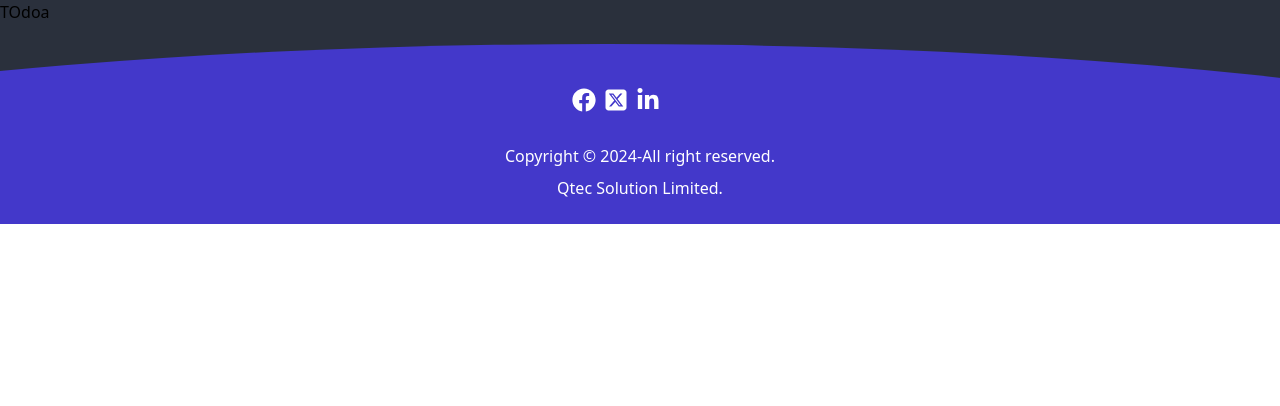
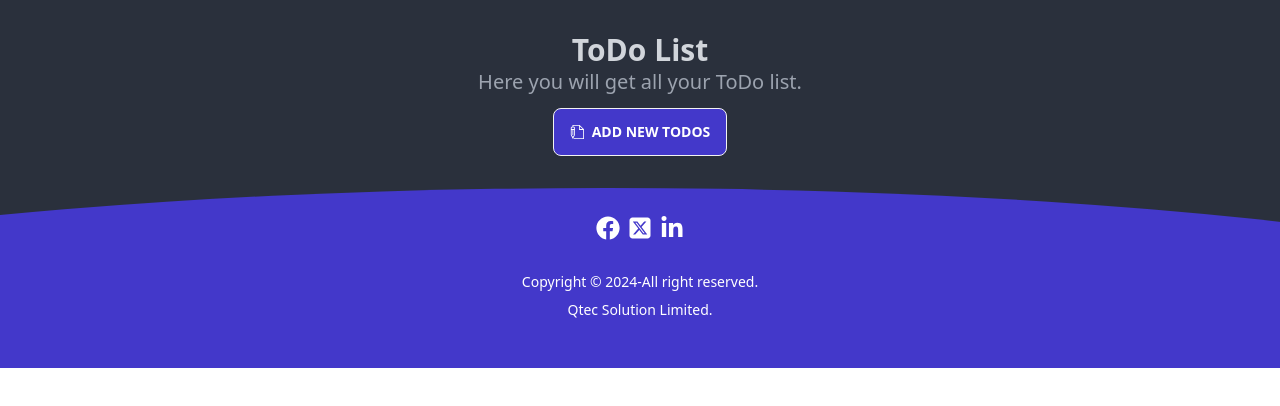
Before and after one commit to monzurul002/todo-list-app, a React (Vite) app: page /todos in a window 1280 px wide. Shown: the top 406 px of the page. Built offline with nearby package versions, Linux system fonts and the light colour scheme.

Commit message:
todos page added

```diff
--- a/package.json
+++ b/package.json
@@ -23,6 +23,7 @@
     "@types/react-dom": "^18.2.19",
     "@vitejs/plugin-react": "^4.2.1",
     "autoprefixer": "^10.4.17",
+    "daisyui": "^4.6.2",
     "eslint": "^8.56.0",
     "eslint-plugin-react": "^7.33.2",
     "eslint-plugin-react-hooks": "^4.6.0",
--- a/src/App.jsx
+++ b/src/App.jsx
@@ -1,3 +1,4 @@
+import { Link } from "react-router-dom";
 import todo from "./assets/todo.png";
 import { LuPlusCircle } from "react-icons/lu";
 
@@ -17,9 +18,10 @@ const App = () => {
           <p className="py-12 mx-4 text-md text-gray-400 font-semibold text-center"> Qtec Task ToDo List App is a kind of app that generally used to maintain our day-to-day tasks or list everything that we have to do, with the most important tasks at the top of the list.It is helpful in planning our daily schedules.</p>
 
           <div className="flex justify-center">
-            <button className="flex justify-center gap-1  bg-indigo-700 items-center text-center font-bold text-white py-2 px-3 text-sm rounded-lg">
+            <Link to='/todos'>  <button className="flex justify-center gap-1  bg-indigo-700 items-center text-center font-bold text-white py-2 px-3 text-sm rounded-lg">
               <LuPlusCircle className="font-bold text-xl text-md text-white" />
               ADD YOUR TODO NOW</button>
+            </Link>
           </div>
 
         </div>
--- a/src/components/Footer.jsx
+++ b/src/components/Footer.jsx
@@ -5,16 +5,16 @@ import { FaSquareXTwitter } from "react-icons/fa6";
 const Footer = () => {
     return (
         <div className="footer w-full text-white">
-            <div className="flex justify-center items-center space-y-16">
-                <div className="pt-16">
-                    <div className="w-1/2 mx-auto pb-8 flex  gap-2">
+            <div className="flex justify-center items-center pt-12 w-full text-center">
+                <div className="w-1/2 mx-auto  ">
+                    <div className=" w-full pb-8 flex justify-center  gap-2 ">
                         <a href="https://www.facebook.com/QtecSolution" target="_blank"><FaFacebook className="text-2xl" /> </a>
                         <a href="https://twitter.com/qtec_solution" target="_blank"><FaSquareXTwitter className="text-2xl" /></a>
                         <a href="https://www.linkedin.com/company/qtec-solution/" target="_blank"><FaLinkedinIn className="text-2xl" /> </a>
                     </div>
+                    <p>Copyright &#169;	2024-All right reserved. </p>
+                    <p className="py-2">Qtec Solution Limited. </p>
 
-                    <p>Copyright &#169;	2024-All right reserved. </p>
-                    <p className="text-center py-2">Qtec Solution Limited. </p>
                 </div>
             </div>
 
--- a/src/components/Todos.jsx
+++ b/src/components/Todos.jsx
@@ -1,8 +1,33 @@
+import { TfiWrite } from "react-icons/tfi";
 
 const Todos = () => {
     return (
         <div>
-            <h2>TOdoa</h2>
+            <div className="text-center">
+                <h2 className="text-2xl md:text-3xl pt-8 font-bold text-gray-300 text-center">ToDo List</h2>
+                <p className="text-xl font-sm text-gray-400">Here you will get all your ToDo list.
+                </p>
+
+                {/* You can open the modal using document.getElementById('ID').showModal() method */}
+                <button className="btn bg-indigo-700 text-white my-3" onClick={() => document.getElementById('my_modal_3').showModal()}><TfiWrite /> ADD NEW TODOS
+                </button>
+                <dialog id="my_modal_3" className="modal">
+                    <div className="modal-box w-10/12">
+                        <form method="dialog">
+                            {/* if there is a button in form, it will close the modal */}
+                            <button className="btn btn-sm btn-circle btn-ghost absolute right-2 top-2">✕</button>
+                        </form>
+                        <h3 className="font-bold text-lg">Hello!</h3>
+                        <p className="py-4">Press ESC key or click on ✕ button to close</p>
+                        <h3 className="font-bold text-lg">Hello!</h3>
+                        <p className="py-4">Press ESC key or click on ✕ button to close</p>
+                    </div>
+                </dialog>
+
+
+
+            </div>
+
         </div>
     );
 };
--- a/tailwind.config.js
+++ b/tailwind.config.js
@@ -12,5 +12,5 @@ export default {
     },
 
   },
-  plugins: [],
+  plugins: [require("daisyui")],
 }
```
Also changed, not shown: 1 other file (tests, documents, lock files or other folders).
